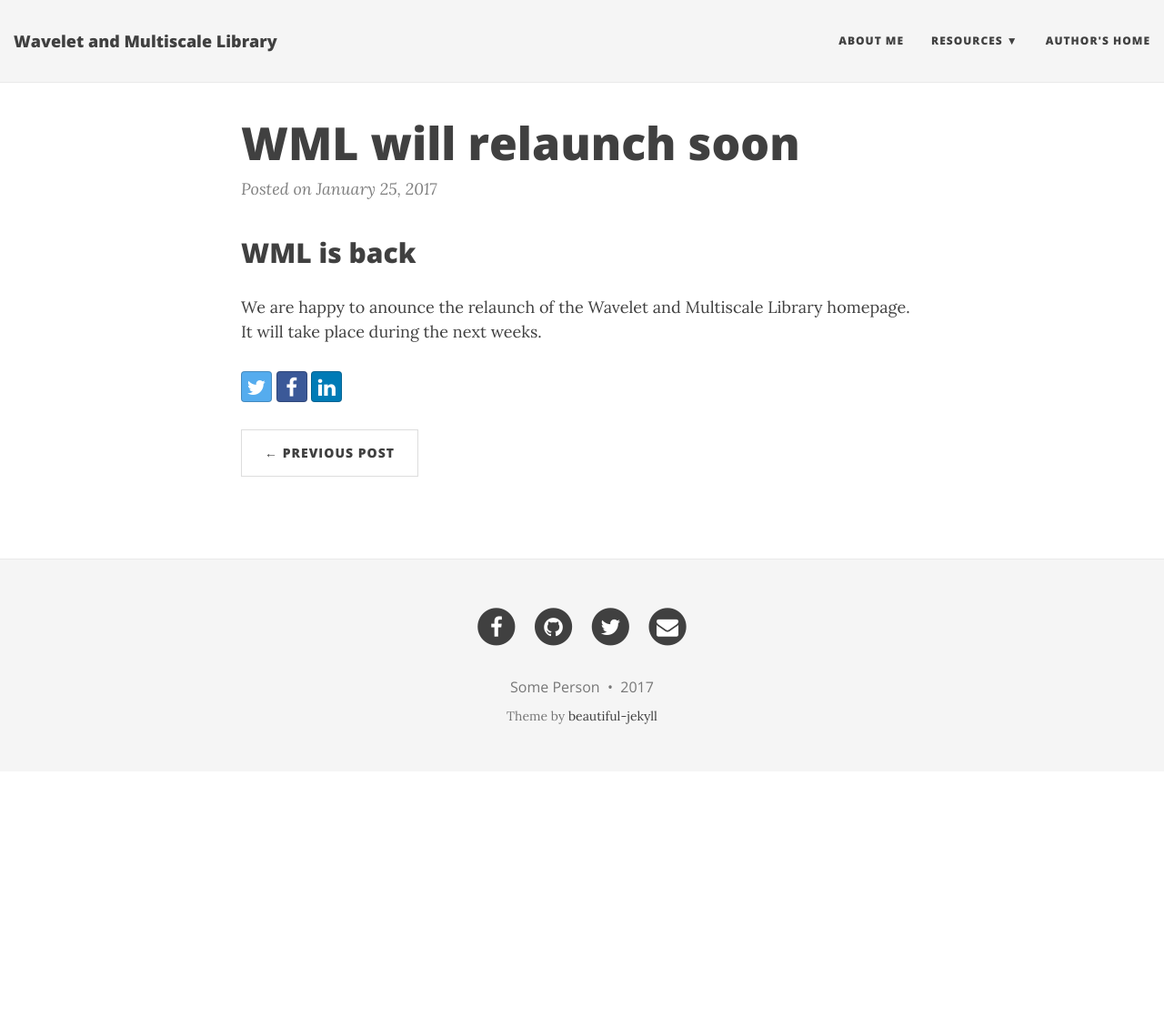
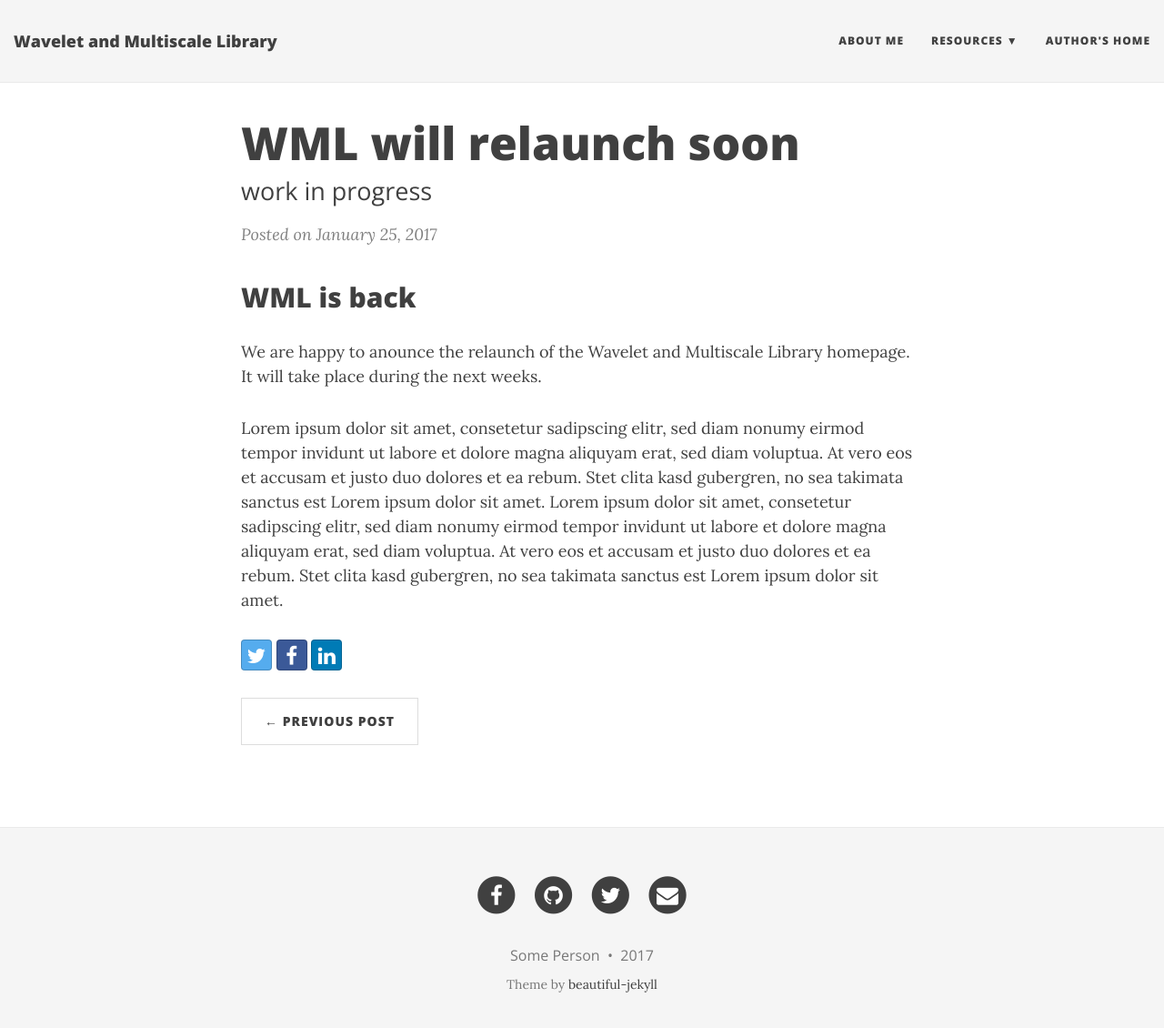
Before and after one commit to agnumerikunimarburg/agnumerikunimarburg.github.io, a Jekyll site: the page built from _posts/2017-01-25-wml-will-relaunch-soon.md, in a window 1280 px wide and 1143 px high. Shown: the top 1130 px of the window at 91% size. Built offline with Jekyll 4.4.1, drawn with Linux system fonts in a browser that asks for light colours; nearby versions of some CDN libraries.

Commit message:
Updated 2017-01-25-wml-will-relaunch-soon.md

```diff
--- a/_posts/2017-01-25-wml-will-relaunch-soon.md
+++ b/_posts/2017-01-25-wml-will-relaunch-soon.md
@@ -3,8 +3,11 @@
 published: true
 title: WML will relaunch soon
 date: '2017-01-25'
+subtitle: work in progress
 ---
 ## WML is back
 
 We are happy to anounce the relaunch of the Wavelet and Multiscale Library homepage.
 It will take place during the next weeks.
+
+Lorem ipsum dolor sit amet, consetetur sadipscing elitr, sed diam nonumy eirmod tempor invidunt ut labore et dolore magna aliquyam erat, sed diam voluptua. At vero eos et accusam et justo duo dolores et ea rebum. Stet clita kasd gubergren, no sea takimata sanctus est Lorem ipsum dolor sit amet. Lorem ipsum dolor sit amet, consetetur sadipscing elitr, sed diam nonumy eirmod tempor invidunt ut labore et dolore magna aliquyam erat, sed diam voluptua. At vero eos et accusam et justo duo dolores et ea rebum. Stet clita kasd gubergren, no sea takimata sanctus est Lorem ipsum dolor sit amet.
```
